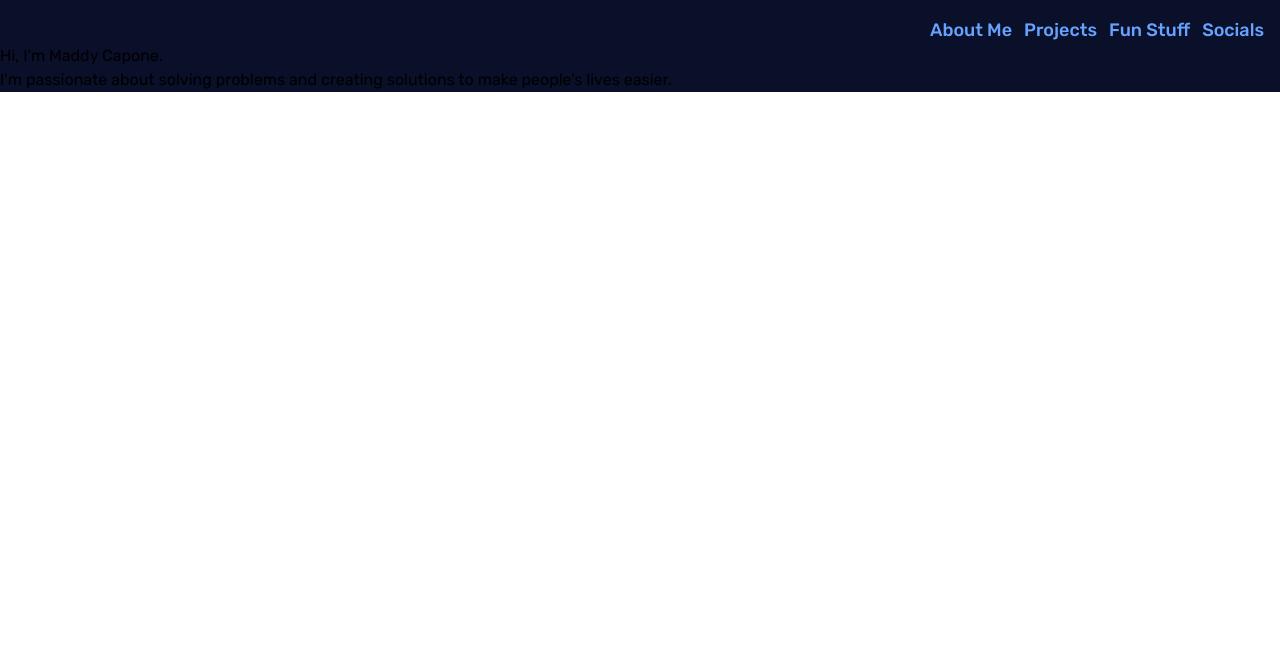
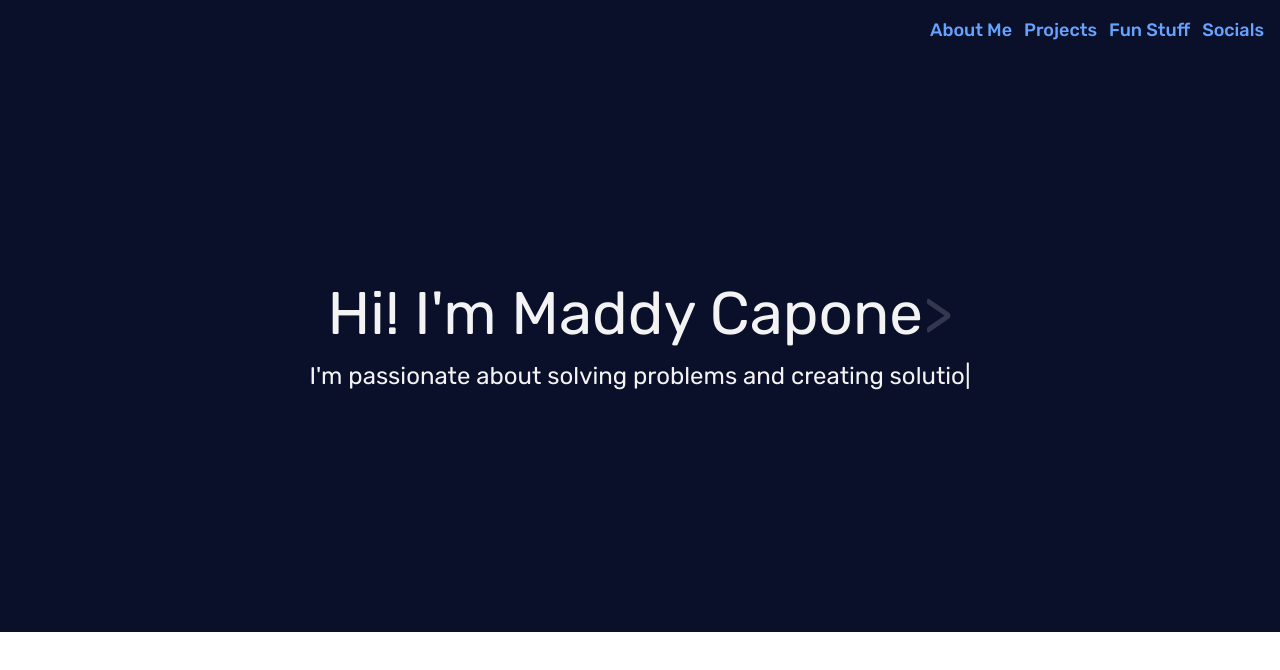
Before and after one commit to m-capone1/Portfolio, a React (Vite) app: page / in a window 1280 px wide. Shown: the top 670 px of the page. Built offline with nearby package versions, Linux system fonts and the light colour scheme.

Commit message:
add more components for about, projects, fun stuff

```diff
--- a/package.json
+++ b/package.json
@@ -12,7 +12,8 @@
   "dependencies": {
     "react": "^18.3.1",
     "react-dom": "^18.3.1",
-    "react-router-dom": "^6.26.1"
+    "react-router-dom": "^6.26.1",
+    "react-typed": "^2.0.12"
   },
   "devDependencies": {
     "@eslint/js": "^9.9.0",
--- /dev/null
+++ b/src/components/About.jsx
@@ -0,0 +1,9 @@
+
+const About = () => {
+    return (
+        <>
+        </>
+    );
+}
+
+export default About;
--- /dev/null
+++ b/src/components/FunStuff.jsx
@@ -0,0 +1,9 @@
+
+const FunStuff = () => {
+    return (
+        <>
+        </>
+    );
+}
+
+export default FunStuff;
--- /dev/null
+++ b/src/components/Hero.jsx
@@ -0,0 +1,29 @@
+import { useState } from "react";
+import { ReactTyped } from "react-typed";
+
+const Hero = () => {
+    const [firstTyped, setFirstTyped] = useState(false);
+
+    return (
+        <section className="flex flex-col justify-center items-center py-48 px-4 text-white-100 md:py-60">
+            <h1 className="text-2xl md:text-4xl lg:text-6xl">
+                <ReactTyped
+                    strings={["Hi! I'm Maddy Capone"]}
+                    typeSpeed={100}
+                    cursorChar=">"
+                    onComplete={() => setFirstTyped(true)}
+                />
+            </h1>
+            <div className="text-base mt-4 lg:text-2xl">
+                {firstTyped && (
+                        <ReactTyped
+                            strings={["I'm passionate about solving problems and creating solutions to make people's lives easier. "]}
+                            typeSpeed={40}
+                        />
+                    )}
+            </div>
+        </section>
+    );
+}
+
+export default Hero;
--- a/src/components/Hero/Hero.jsx
+++ /dev/null
@@ -1,15 +0,0 @@
-
-const Hero = () => {
-    return (
-        <>
-        <div>
-            Hi, I'm Maddy Capone.
-        </div>
-        <div>
-            I'm passionate about solving problems and creating solutions to make people's lives easier.
-        </div>
-        </>
-    );
-}
-
-export default Hero;
--- /dev/null
+++ b/src/components/Projects.jsx
@@ -0,0 +1,9 @@
+
+const Projects = () => {
+    return (
+        <>
+        </>
+    );
+}
+
+export default Projects;
--- a/src/pages/HomePage.jsx
+++ b/src/pages/HomePage.jsx
@@ -1,11 +1,17 @@
-import Header from "../components/Header/Header";
-import Hero from "../components/Hero/Hero";
+import Header from "../components/Header";
+import Hero from "../components/Hero";
+import About from "../components/About";
+import Projects from "../components/Projects";
+import FunStuff from "../components/FunStuff";
 
 const HomePage = () => {
     return (
       <section className="bg-background">
         <Header />
         <Hero />
+        <About />
+        <Projects />
+        <FunStuff />
       </section>
     );
   }
```
Also changed, not shown: src/components/Header.jsx (renamed from src/components/Header/Header.jsx), 1 other file (tests, documents, lock files or other folders).
